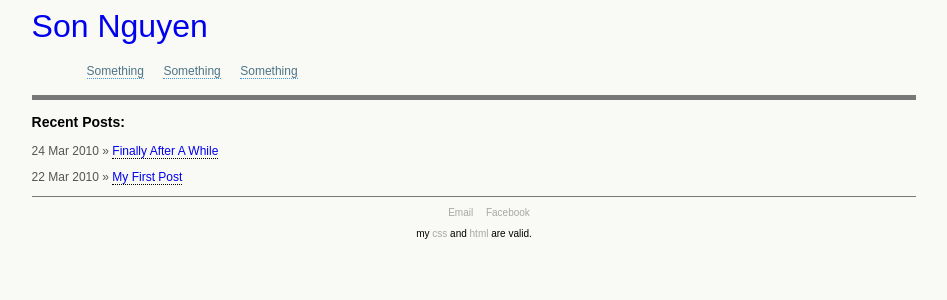
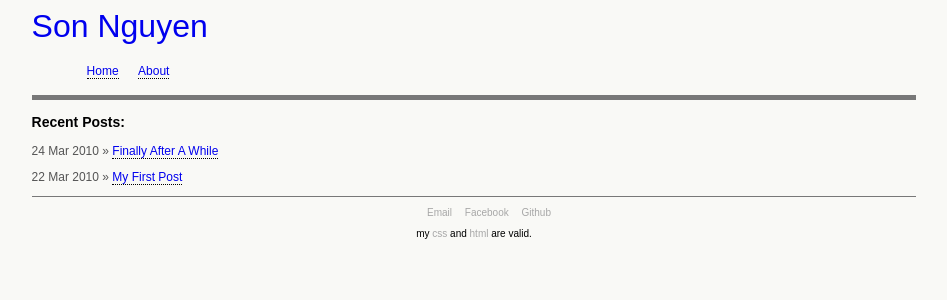
Before and after one commit to son-nguyen/son-nguyen.github.com, a Jekyll site: the page built from index.html, in a window 1280 px wide. Shown: the top 300 px of the page, without its empty margins (166-1113 px from the left). Built offline with Jekyll 4.4.1, drawn with Linux system fonts in a browser that asks for light colours.

Commit message:
minor adjustment to include about

```diff
--- a/_layouts/default.html
+++ b/_layouts/default.html
@@ -13,9 +13,8 @@
             <p id="page-title"><a class="page-title-link" href="http://son-nguyen.github.com">Son Nguyen</a></p>
 
             <ul>
-                <li {% if page.random == "Home" %} class="active" {% endif %}><a href="">Something</a></li>
-                <li {% if page.random == "Home" %} class="active" {% endif %}><a href="">Something</a></li>
-                <li {% if page.random == "Home" %} class="active" {% endif %}><a href="">Something</a></li>
+                <li {% if page.random == "home" %} class="active" {% endif %}><a href="/index.html">Home</a></li>
+                <li {% if page.random == "about" %} class="active" {% endif %}><a href="/about.markdown">About</a></li>
             </ul>
 
         </div>
@@ -34,6 +33,7 @@
             <ul>
                 <li><a href="mailto:son.nguyeun@gmail.com">Email</a></li>
                 <li><a href="http://www.facebok.com/anh.son">Facebook</a></li>
+                <li><a href="http://github.com/son-nguyen">Github</a></li>
             </ul>
             <p>my <a href="http://jigsaw.w3.org/css-validator/check/referer">css</a> and <a href="http://validator.w3.org/check?uri=referer">html</a> are valid.</p>
         </div>
--- a/_layouts/post.html
+++ b/_layouts/post.html
@@ -13,9 +13,8 @@
             <p id="page-title"><a class="page-title-link" href="http://son-nguyen.github.com">Son Nguyen</a></p>
 
             <ul>
-                <li {% if page.random == "Home" %} class="active" {% endif %}><a href="">Something</a></li>
-                <li {% if page.random == "Home" %} class="active" {% endif %}><a href="">Something</a></li>
-                <li {% if page.random == "Home" %} class="active" {% endif %}><a href="">Something</a></li>
+                <li {% if page.random == "home" %} class="active" {% endif %}><a href="/index.html">Home</a></li>
+                <li {% if page.random == "about" %} class="active" {% endif %}><a href="/about.markdown">About</a></li>
             </ul>
 
         </div>
@@ -34,6 +33,7 @@
             <ul>
                 <li><a href="mailto:son.nguyeun@gmail.com">Email</a></li>
                 <li><a href="http://www.facebok.com/anh.son">Facebook</a></li>
+                <li><a href="http://github.com/son-nguyen">Github</a></li>
             </ul>
             <p>my <a href="http://jigsaw.w3.org/css-validator/check/referer">css</a> and <a href="http://validator.w3.org/check?uri=referer">html</a> are valid.</p>
         </div>
```
